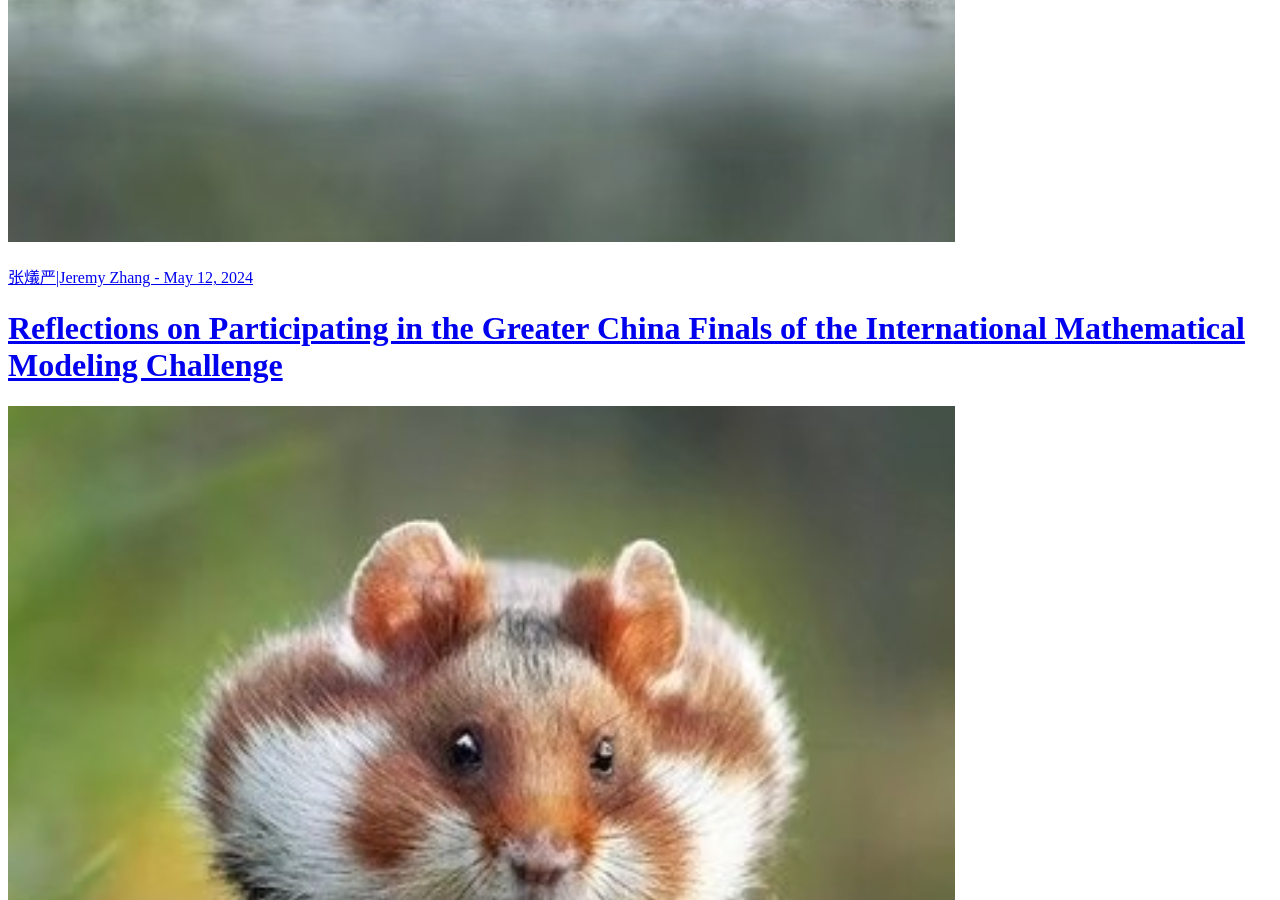
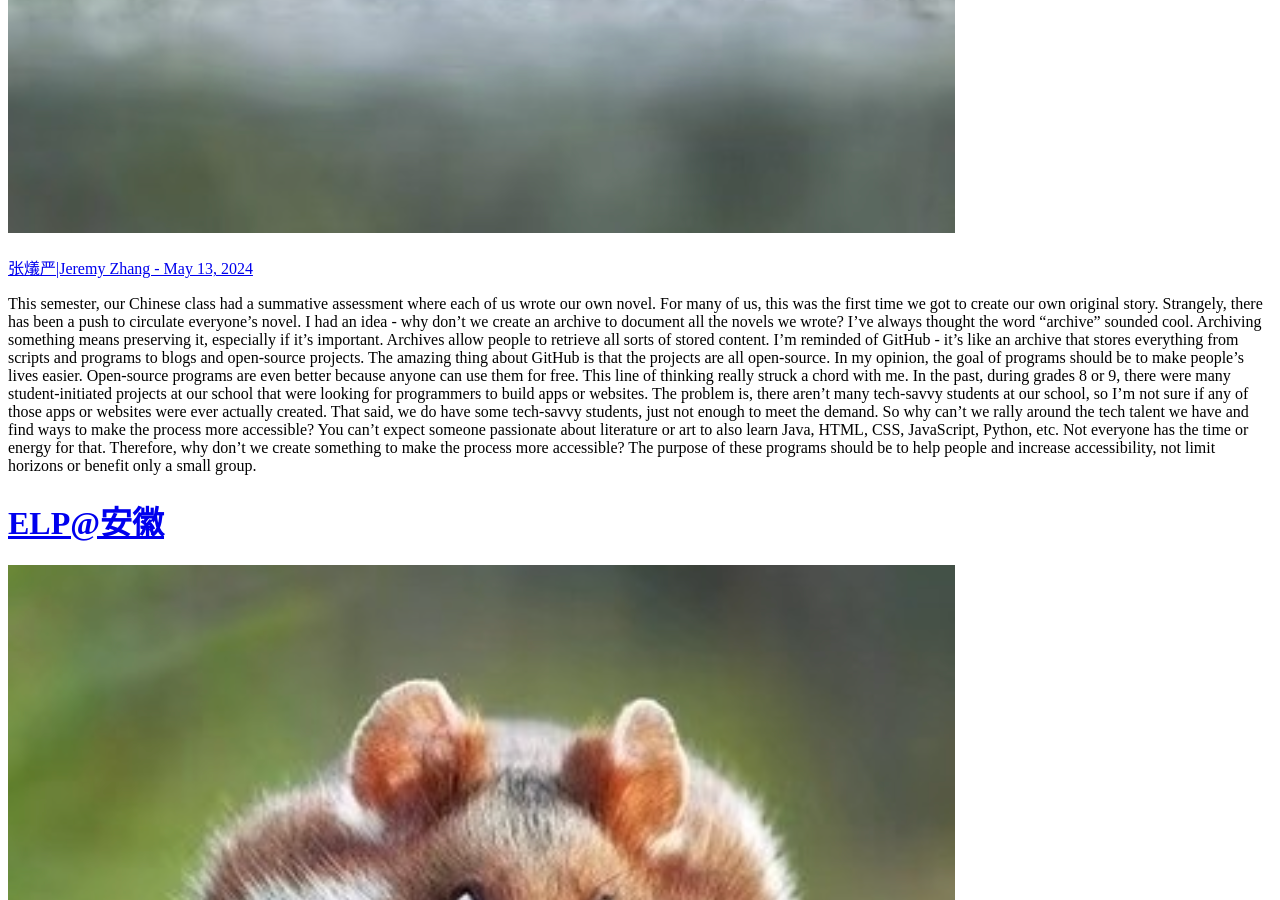
Before and after one commit to JeremyZXi/jeremyzxi.github.io, a Jekyll site: the page built from index.html, in a window 1280 px wide and 900 px high, scrolled down 1605 px. Built offline with Jekyll 4.4.1, drawn with Linux system fonts in a browser that asks for light colours; the list of posts is cut into pages by our own code; some of the changed text lies outside the part shown.

```diff
--- /dev/null
+++ b/_posts/2024-5-13-WebForAll.md
@@ -0,0 +1,23 @@
+---
+layout: post
+title: >
+    Connections
+author: JeremyZhang
+tags: [Test, Keystone]
+excerpt_separator: <!--more-->
+---
+This semester, our Chinese class had a summative assessment where each of us wrote our own novel. For many of us, this was the first time we got to create our own original story. Strangely, there has been a push to circulate everyone's novel.
+
+I had an idea - why don't we create an archive to document all the novels we wrote? I've always thought the word "archive" sounded cool. Archiving something means preserving it, especially if it's important.
+
+Archives allow people to retrieve all sorts of stored content. I'm reminded of GitHub - it's like an archive that stores everything from scripts and programs to blogs and open-source projects. The amazing thing about GitHub is that the projects are all open-source.
+
+In my opinion, the goal of programs should be to make people's lives easier. Open-source programs are even better because anyone can use them for free.
+
+This line of thinking really struck a chord with me. In the past, during grades 8 or 9, there were many student-initiated projects at our school that were looking for programmers to build apps or websites.
+
+The problem is, there aren't many tech-savvy students at our school, so I'm not sure if any of those apps or websites were ever actually created.
+
+That said, we do have some tech-savvy students, just not enough to meet the demand. So why can't we rally around the tech talent we have and find ways to make the process more accessible? You can't expect someone passionate about literature or art to also learn Java, HTML, CSS, JavaScript, Python, etc. Not everyone has the time or energy for that.
+
+Therefore, why don't we create something to make the process more accessible? The purpose of these programs should be to help people and increase accessibility, not limit horizons or benefit only a small group.
```
Also changed, not shown: _posts/2024-5-1-capstone.md (+4 -0 lines), _posts/2024-4-11-nepal-trip.md (line endings or trailing spaces), assets/img/pexels/capstoneppt1.jpg (added), assets/img/pexels/capstoneppt2.jpg (added), assets/img/pexels/capstoneppt3.jpg (added).
